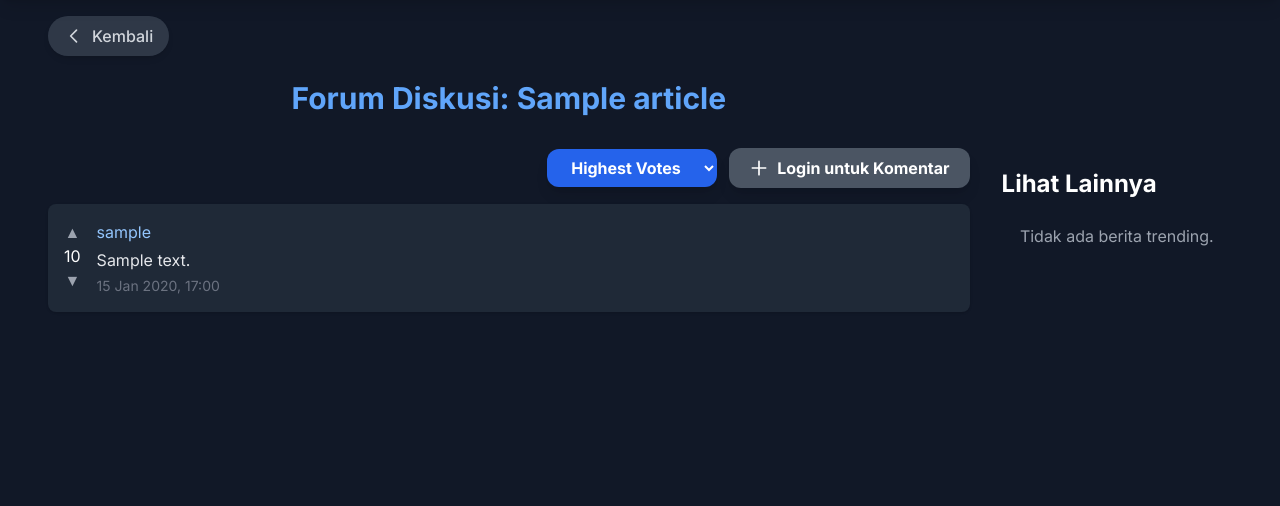
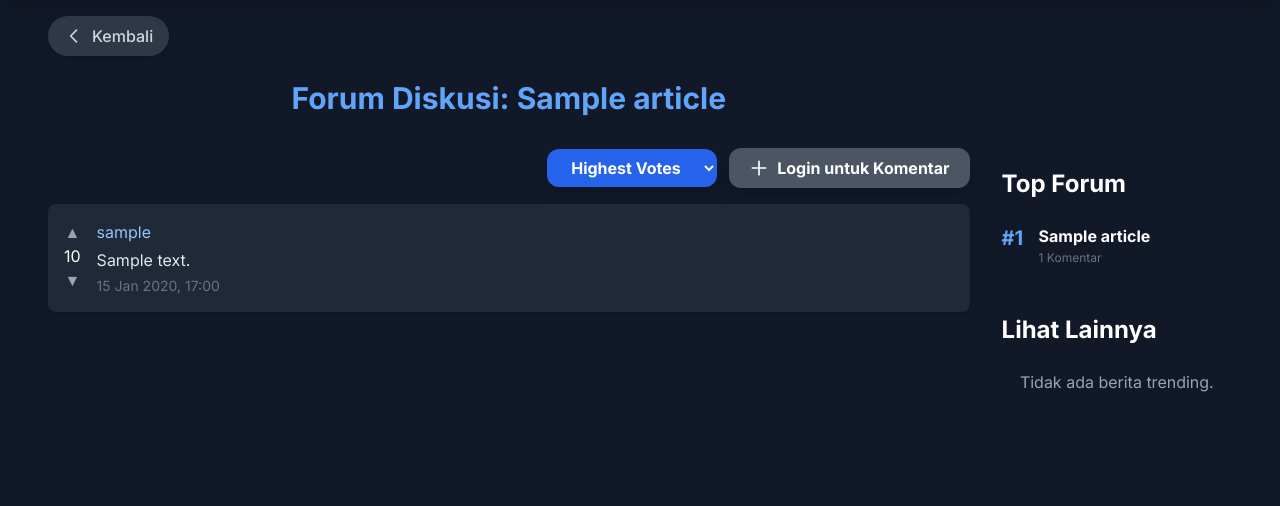
Before and after one commit to kelompok-pbp-d09/sporra, a Django app: page /forum/00000000-0000-0000-0000-000000000001/ in a window 1280 px wide. Shown: the part 64-570 px from the top of the page. Run offline with Django 5.2, Linux system fonts and the light colour scheme; tables that the repository leaves empty hold one stand-in row (values such as "Sample post"); some libraries are stand-ins or nearby versions.

Commit message:
Add Top Forum

```diff
--- a/forumdiskusi/models.py
+++ b/forumdiskusi/models.py
@@ -2,7 +2,7 @@ from django.db import models
 from django.contrib.auth.models import User
 
 class ForumDiskusi(models.Model):
-    article = models.ForeignKey('news.Article', on_delete=models.CASCADE, related_name='forum_diskusi', null=True, blank=True)
+    article = models.ForeignKey('news.Article', on_delete=models.CASCADE, related_name='forum', null=True, blank=True)
     created_at = models.DateTimeField(auto_now_add=True)
 
     def __str__(self):
--- a/forumdiskusi/templates/forum.html
+++ b/forumdiskusi/templates/forum.html
@@ -131,8 +131,38 @@
       </div>
     </div>
 
-    <!-- TRENDING NEWS -->
+    <!-- SIDEBAR KANAN -->
     <aside class="w-full lg:w-1/5 self-start mt-20 lg:mt-[6.5rem]">
+            <div class="mb-12">
+                <h2 class="text-2xl font-bold text-white mb-6 text-center lg:text-left">
+                    Top Forum
+                </h2>
+
+                <ol class="space-y-4 list-none p-0">
+                    {% for top_forum in top_forums %}
+                    <li class="group flex items-start text-white/90">
+                        <span class="mr-3 text-xl font-bold text-blue-400"
+                            style="width: 25px;">
+                            #{{ forloop.counter }}
+                        </span>
+
+                        <a href="{% url 'forumdiskusi:forum' pk=top_forum.article.pk %}"
+                        class="block flex-1 text-gray-300 hover:text-blue-400 transition">
+
+                            <span class="font-semibold text-white group-hover:text-blue-400 leading-snug">
+                                {{ top_forum.article.title|truncatechars:70 }}
+                            </span>
+
+                            <p class="text-xs text-gray-500 mt-0.5">
+                                {{ top_forum.post_count }} Komentar
+                            </p>
+                        </a>
+                    </li>
+                    {% empty %}
+                    <p class="text-gray-400 text-center">Belum ada forum ramai.</p>
+                    {% endfor %}
+                </ol>
+            </div>
             <h2 class="text-2xl font-bold text-white mb-6 text-center lg:text-left">
                 Lihat Lainnya
             </h2>
--- a/forumdiskusi/views.py
+++ b/forumdiskusi/views.py
@@ -9,7 +9,18 @@ from news.models import Article
 def forum(request, pk):
     article = get_object_or_404(Article, pk=pk)
     forum, created = ForumDiskusi.objects.get_or_create(article=article)
-    comments = forum.posts.all().order_by('-score', '-created_at')
+    comments = (
+        forum.posts.all()
+        .order_by('-score', '-created_at')
+    )
+
+    top_forums = (
+        ForumDiskusi.objects
+        .annotate(post_count=Count('posts'))  # Hitung jumlah posts (komentar)
+        .filter(post_count__gt=0)             # Hanya tampilkan forum yang ada komentarnya
+        .select_related('article')            # Ambil data artikel terkait
+        .order_by('-post_count')[:3]          # Urutkan berdasarkan post_count (terbanyak) dan batasi 5
+    )
 
     user_votes = {}
     if request.user.is_authenticated:
@@ -18,7 +29,7 @@ def forum(request, pk):
 
     hottest_articles = (
         Article.objects.exclude(pk=article.pk)  # jangan tampilkan artikel yang sedang dibuka
-        .order_by('-news_views')[:6]  # atau '-created_at' jika tidak ada views
+        .order_by('-news_views')[:3]  # atau '-created_at' jika tidak ada views
     )
 
     for comment in comments:
@@ -29,6 +40,7 @@ def forum(request, pk):
         'news': article,
         'comments': comments,
         'hottest_articles': hottest_articles,
+        'top_forums': top_forums,
     }
     return render(request, 'forum.html', context)
 
```
Lines whose indentation alone changed are shown as unchanged.
